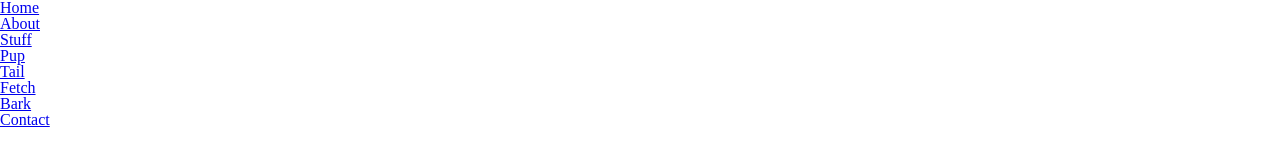
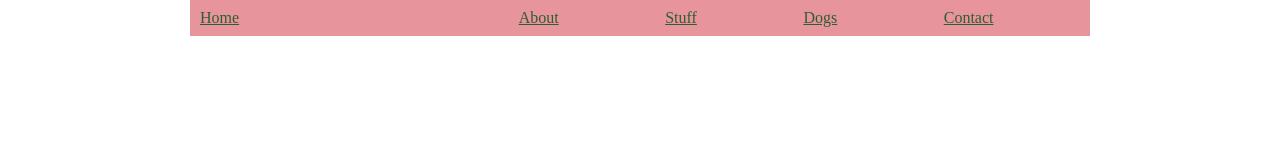
Before and after one commit to camilaisabel8/imd2web2week2, a plain HTML site: page index.html in a window 1280 px wide. Drawn offline with Linux system fonts and the light colour scheme.

Commit message:
nav edits

```diff
--- a/index.html
+++ b/index.html
@@ -17,7 +17,7 @@
                 <li><a href="#">Home</a></li>
                 <li><a href="#">About</a></li>
                 <li><a href="#">Stuff</a></li>
-                <li>
+                <li><a href="#">Dogs</a>
                     <ul>
                         <li><a href="#">Pup</a></li>
                         <li><a href="#">Tail</a></li>
--- a/styles/styles.css
+++ b/styles/styles.css
@@ -51,3 +51,51 @@ table {
     border-collapse: collapse;
     border-spacing: 0;
 }
+
+
+/**********************************************************
+                        MAIN STYLES
+***********************************************************/
+.container {
+    margin: 0 auto;
+   max-width: 900px;
+   background-color: #d76c6c5f;
+}
+
+
+
+/**********************************************************
+                        NAV STYLES
+***********************************************************/
+nav > ul {
+    display: flex;
+}
+nav > ul > li {
+    flex-grow: 1;
+}
+nav > ul > li:first-child {
+    flex-grow: 3;
+}
+nav ul li ul {
+    display: none;
+}
+nav ul a{
+    color: rgb(45, 94, 48);
+    padding: 10px;
+    display: block;
+    background-color:rgba(226, 103, 117, 0.523)
+}
+nav ul a:hover, nav ul a:active {
+    background-color: #7b14885f;
+    color: white;
+}
+
+nav ul li{
+    position: relative;
+}
+
+nav ul li:hover ul{
+    display: block;
+    position:absolute;
+    width: 100%;
+}
```
